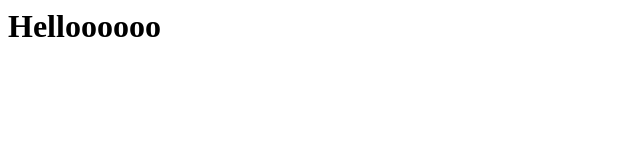
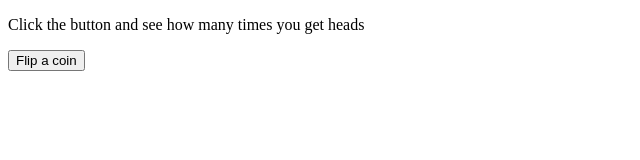
Before and after one commit to Snowworm3000/First-online-website, a plain HTML site: page index.html in a window 1280 px wide. Shown: the whole page, without its empty margins (0-640 px from the left). Drawn offline with Linux system fonts and the light colour scheme.

Commit message:
Uploaded my new website file

```diff
--- a/index.html
+++ b/index.html
@@ -1 +1,28 @@
-<h1>Helloooooo</h1>
+<!DOCTYPE html>
+<html>
+<body>
+
+<p>Click the button and see how many times you get heads</p>
+
+<button onclick="myFunction()">Flip a coin</button>
+
+<p id="demo"></p>
+
+<script>
+function myFunction() {
+    let times = 0;
+    let x ="";
+    let random = 0;
+    let coin = ["Heads","Tails"];
+    while (random != 1){
+        random = (Math.floor(Math.random() * 2));
+        times++;
+        x += coin[random] + "<br>";
+    }
+    x += "You got " + (times - 1) + " heads";
+  document.getElementById("demo").innerHTML = x;
+}
+</script>
+
+</body>
+</html>
```
